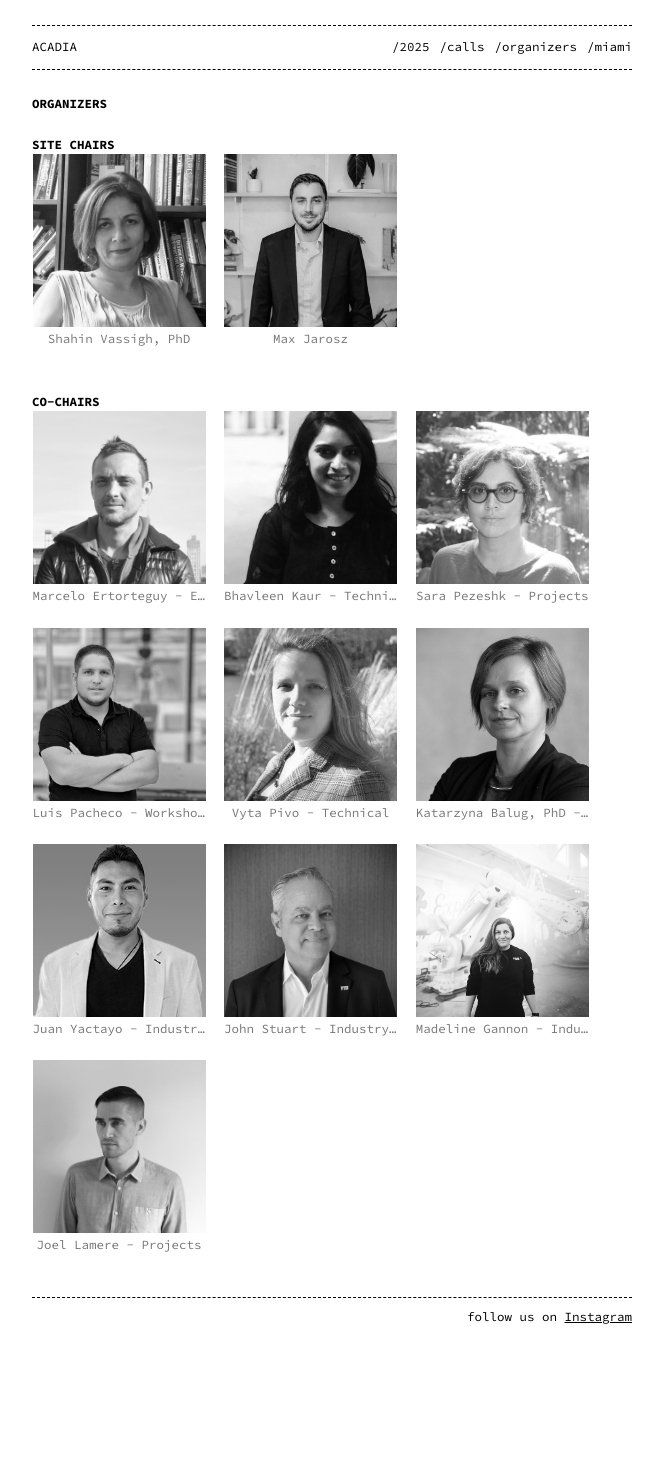
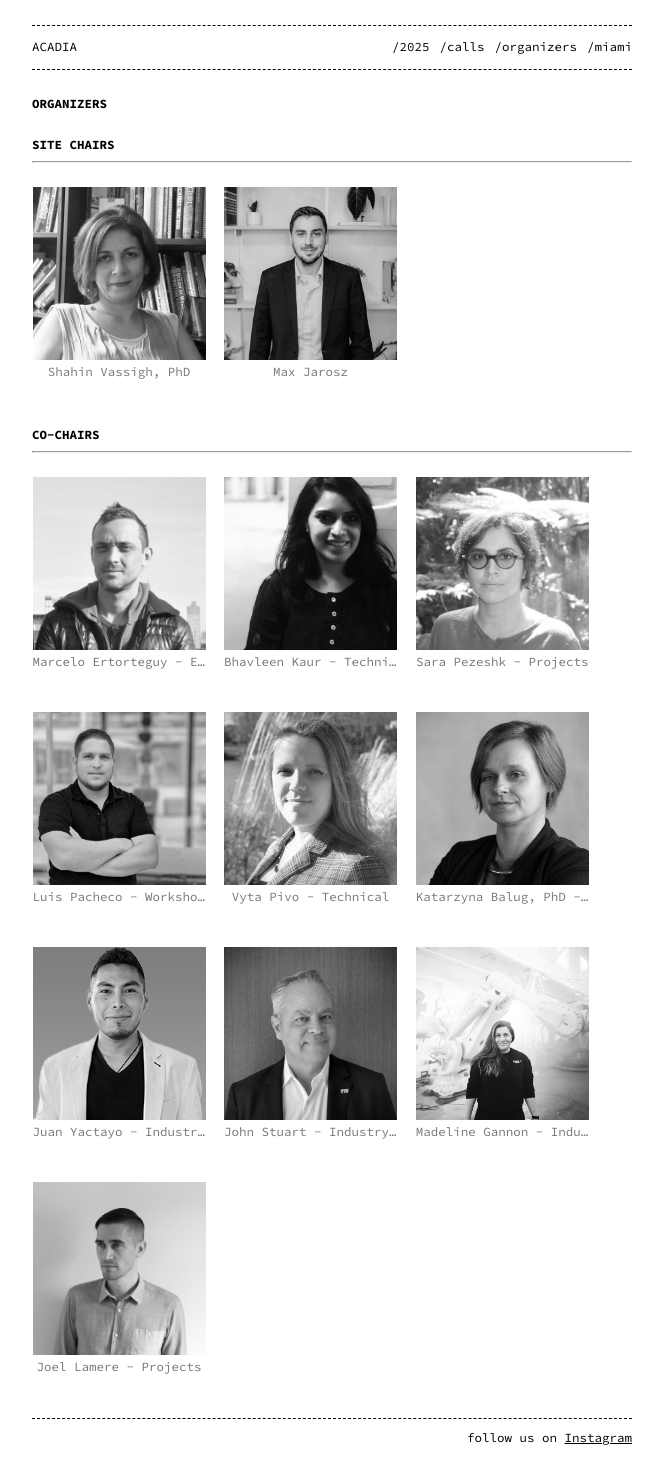
Before and after one commit to acadia2025/website, a Jekyll site: the page built from organizers.md, in a window 1280 px wide. Shown: the whole page, without its empty margins (308-971 px from the left). Built offline with Jekyll 4.4.1, drawn with Linux system fonts in a browser that asks for light colours; before the commit the page ends 1346 px from its top, so only the background shows below that.

Commit message:
added lines on gallery

```diff
--- a/_includes/image-gallery.html
+++ b/_includes/image-gallery.html
@@ -1,6 +1,6 @@
 <style>
     .image-gallery {overflow: auto; margin-left: -3%!important;}
-    .image-gallery li {float: left; display: block; margin: 0 0 3% 3%; width:28%;}
+    .image-gallery li {float: left; display: block; margin: 3% 0% 3% 3%; width:28%;}
     .image-gallery li a {text-align: center; text-decoration: none!important; color: #777;}
     .image-gallery li a span {display: block; text-overflow: ellipsis; overflow: hidden; white-space: nowrap; padding: 3px 0;}
     .image-gallery li a img {width: 100%; display: block; object-fit: cover; aspect-ratio: 1/1;} /* Added object-fit: cover; here */
--- a/organizers.md
+++ b/organizers.md
@@ -7,9 +7,15 @@ permalink: /organizers
 #  ORGANIZERS
 
 ## SITE CHAIRS
+---------------
+
+
 
 {% include image-gallery.html folder="/assets/images/organizers/chairs" %}
 
 ## CO-CHAIRS
+-------------
+
+
 
 {% include image-gallery.html folder="/assets/images/organizers/cochairs" %}
```
